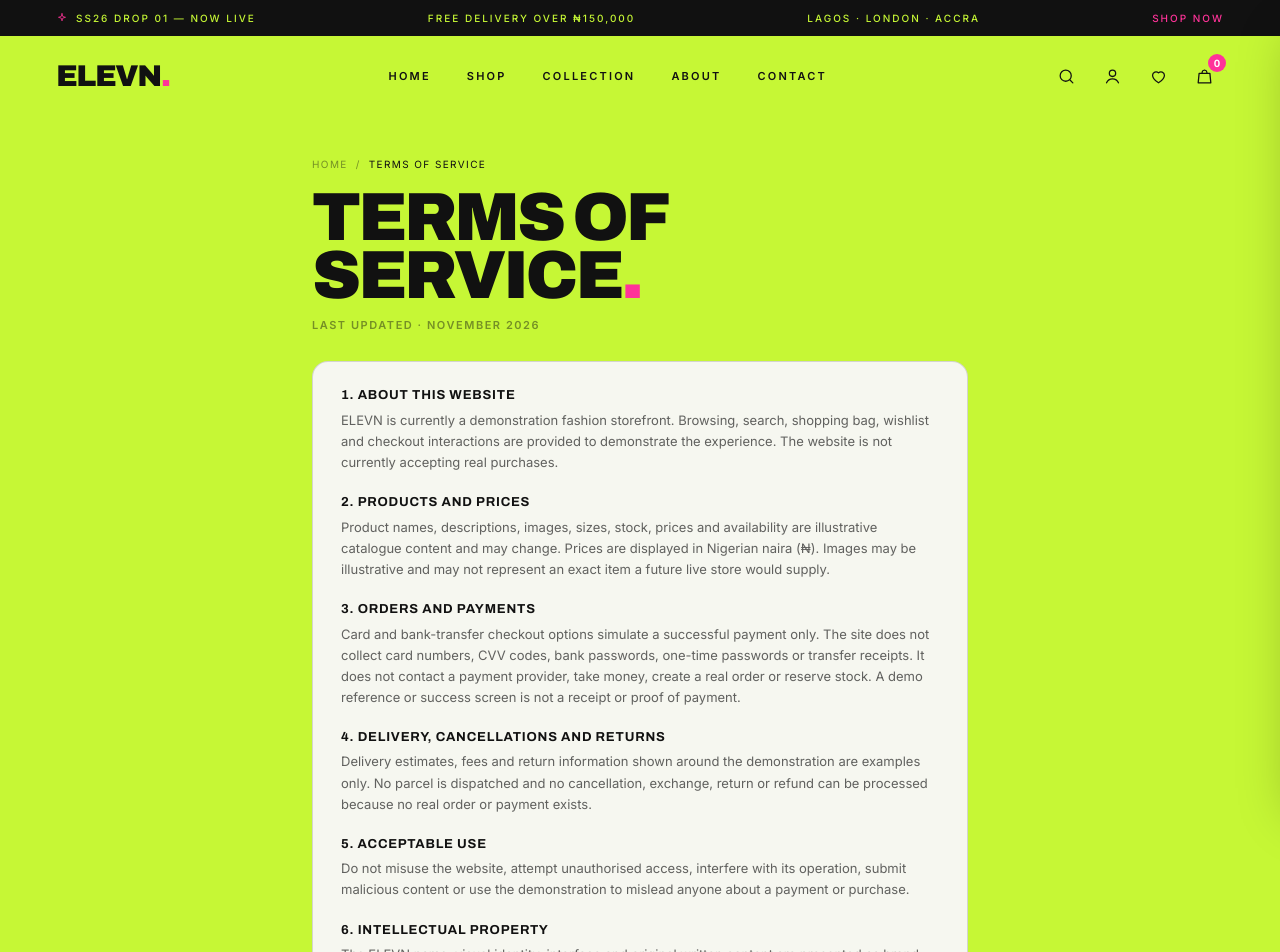
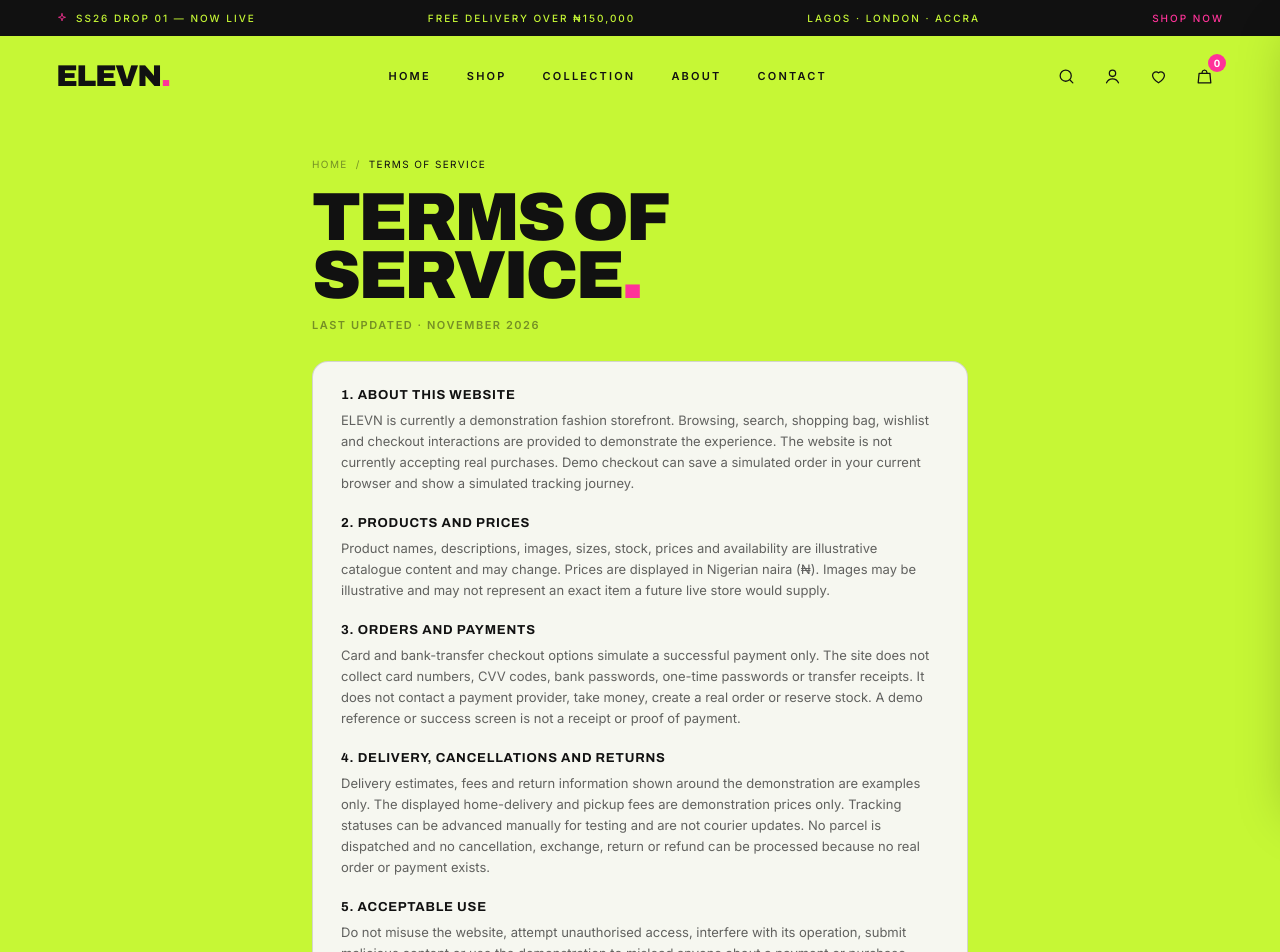
Before and after one commit to dbobmanuel29-hue/elevn, a Next.js app: page /terms in a window 1280 px wide. Shown: the top 952 px of the page. Built offline with nearby package versions, Linux system fonts and the light colour scheme.

Commit message:
Clarify demo delivery and tracking terms

```diff
--- a/src/app/terms/page.tsx
+++ b/src/app/terms/page.tsx
@@ -2,10 +2,10 @@ import type { Metadata } from "next";
 import Link from "next/link";
 export const metadata: Metadata = { title: "Terms of Service", description: "Terms governing use of the ELEVN demonstration fashion storefront." };
 const SECTIONS = [
-{ title:"1. About this website", body:"ELEVN is currently a demonstration fashion storefront. Browsing, search, shopping bag, wishlist and checkout interactions are provided to demonstrate the experience. The website is not currently accepting real purchases." },
+{ title:"1. About this website", body:"ELEVN is currently a demonstration fashion storefront. Browsing, search, shopping bag, wishlist and checkout interactions are provided to demonstrate the experience. The website is not currently accepting real purchases. Demo checkout can save a simulated order in your current browser and show a simulated tracking journey." },
 { title:"2. Products and prices", body:"Product names, descriptions, images, sizes, stock, prices and availability are illustrative catalogue content and may change. Prices are displayed in Nigerian naira (₦). Images may be illustrative and may not represent an exact item a future live store would supply." },
 { title:"3. Orders and payments", body:"Card and bank-transfer checkout options simulate a successful payment only. The site does not collect card numbers, CVV codes, bank passwords, one-time passwords or transfer receipts. It does not contact a payment provider, take money, create a real order or reserve stock. A demo reference or success screen is not a receipt or proof of payment." },
-{ title:"4. Delivery, cancellations and returns", body:"Delivery estimates, fees and return information shown around the demonstration are examples only. No parcel is dispatched and no cancellation, exchange, return or refund can be processed because no real order or payment exists." },
+{ title:"4. Delivery, cancellations and returns", body:"Delivery estimates, fees and return information shown around the demonstration are examples only. The displayed home-delivery and pickup fees are demonstration prices only. Tracking statuses can be advanced manually for testing and are not courier updates. No parcel is dispatched and no cancellation, exchange, return or refund can be processed because no real order or payment exists." },
 { title:"5. Acceptable use", body:"Do not misuse the website, attempt unauthorised access, interfere with its operation, submit malicious content or use the demonstration to mislead anyone about a payment or purchase." },
 { title:"6. Intellectual property", body:"The ELEVN name, visual identity, interface and original written content are presented as brand materials. Third-party photographs and assets remain subject to the rights and licences of their respective owners." },
 { title:"7. Availability and liability", body:"The demonstration is provided on an “as is” and “as available” basis. Features may change or be interrupted during development. No uninterrupted availability or accuracy of demonstration data is guaranteed." },
```
